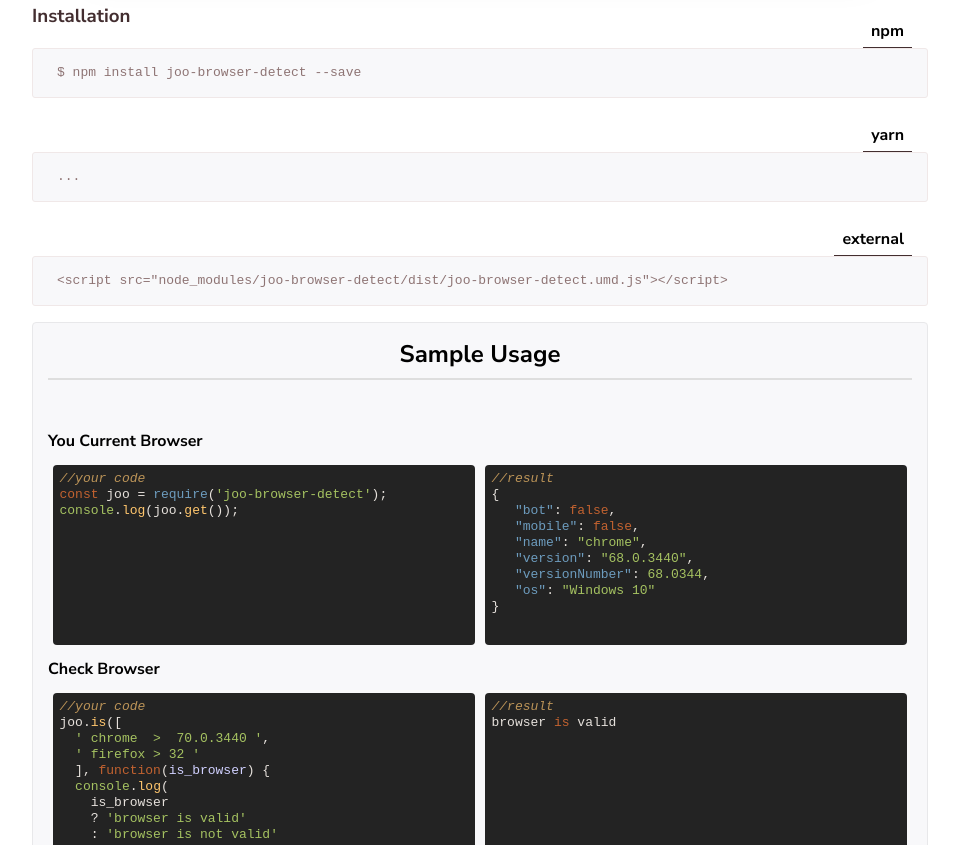
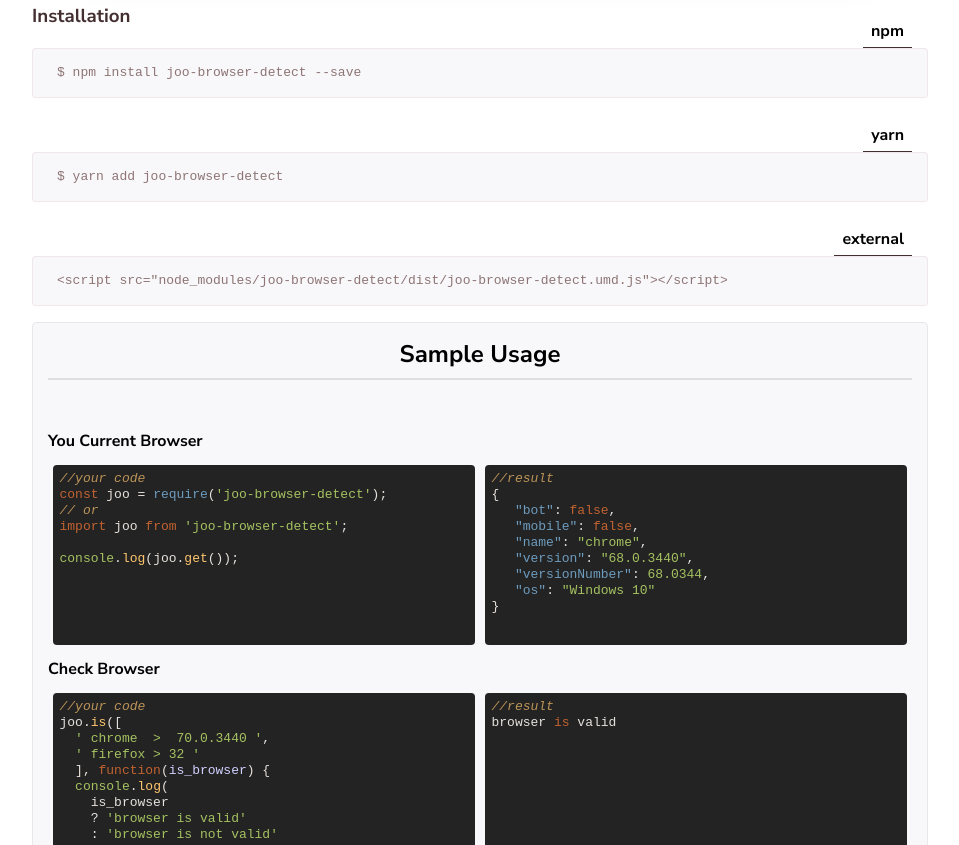
Before and after one commit to shayanypn/joo-browser-detect, a website built with webpack: page deploy/index.html in a window 1280 px wide. Shown: the part 581-1426 px from the top of the page, without its empty margins (160-1119 px from the left). Built offline with nearby package versions, Linux system fonts and the light colour scheme; no server answers.

Commit message:
modify readme and increase version

```diff
--- a/deploy/index.html
+++ b/deploy/index.html
@@ -48,7 +48,7 @@
             <li class="tab active" data-tab="yarn">yarn</li>
           </ul>
           <pre class="nohighlight code">
-            <code class="tab__pane active yarn">...</code>
+            <code class="tab__pane active yarn">$ yarn add joo-browser-detect</code>
           </pre>
         </div>
         <br />
@@ -71,6 +71,9 @@
             <div class="sample__slide">
               <pre><code>//your code
 const joo = require('joo-browser-detect');
+// or
+import joo from 'joo-browser-detect';
+
 console.log(joo.get());</code></pre>
             </div>
             <div class="sample__slide">
--- a/package.json
+++ b/package.json
@@ -1,6 +1,6 @@
 {
   "name": "joo-browser-detect",
-  "version": "0.0.1",
+  "version": "0.0.2",
   "description": "This is a package that attempts to be a tool for helping people detecting browser, check for support/valid browser and fire when a browser error happens",
   "main": "dist/joo.js",
   "scripts": {
```
Also changed, not shown: README.md.
